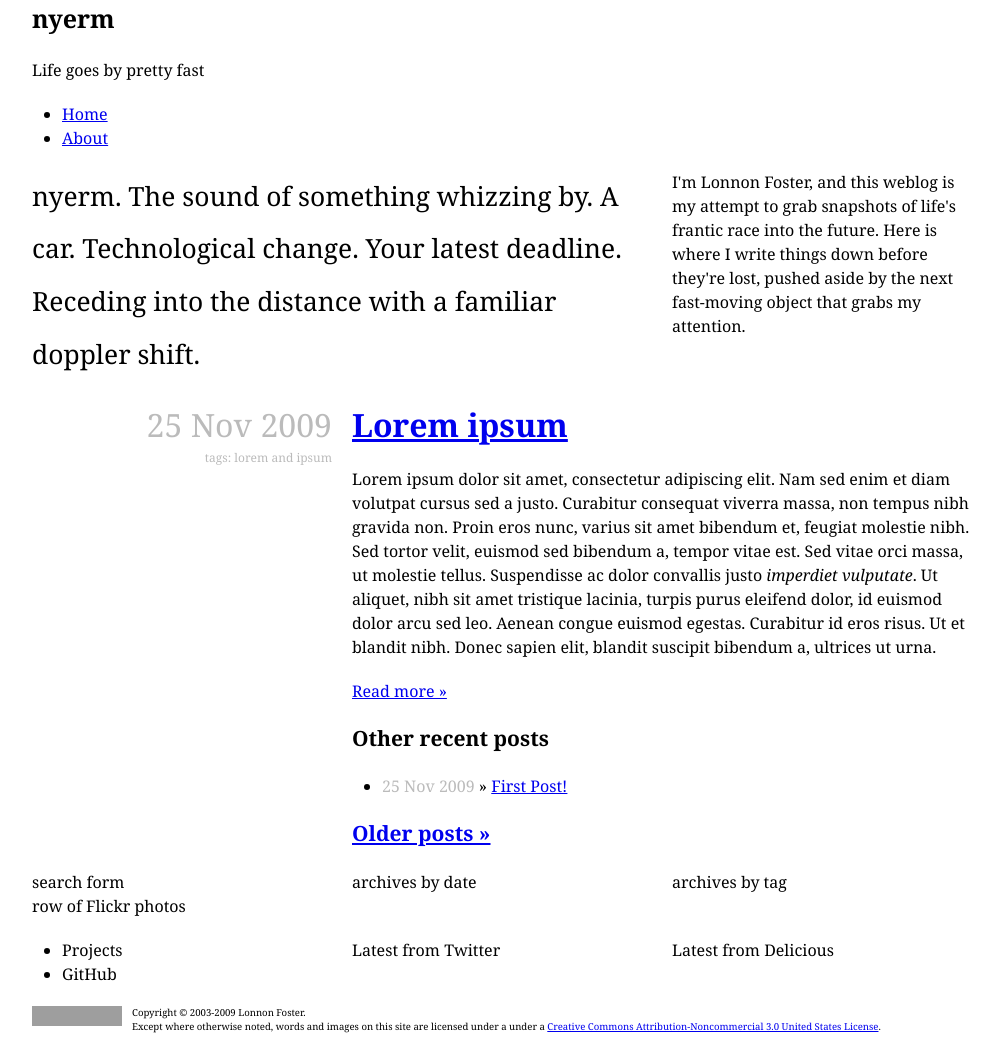
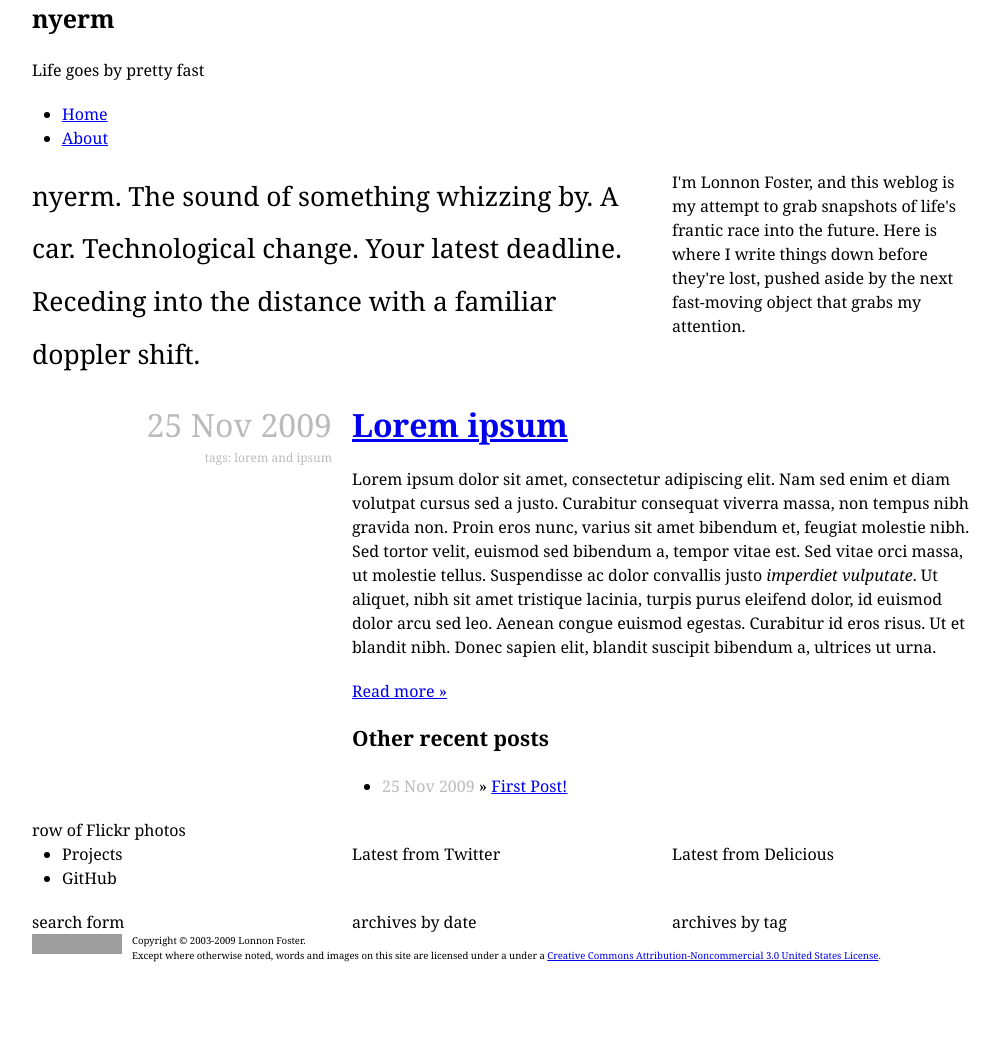
Before and after one commit to lonnon/nyerm, a Jekyll site: the page built from index.html, in a window 1280 px wide. Shown: the whole page, without its empty margins (138-1138 px from the left). Built offline with Jekyll 4.4.1, drawn with Linux system fonts in a browser that asks for light colours; Markdown is read by kramdown in place of the engine named in the settings; after the commit the page ends 983 px from its top, so only the background shows below that; grey boxes are pictures that could not be loaded.

Commit message:
Removed home page footer content from default layout
Rearranged common items toward the bottom of the page so it's easier to
include on every page, and the home page stuff (mostly social media
links) don't appear on every page.

```diff
--- a/_layouts/default.html
+++ b/_layouts/default.html
@@ -18,7 +18,9 @@
         </ul>
       </div>
       <div class="clear"></div>
+
       {{ content }}
+
       <div id="footer" class="grid_12">
         <div id="search" class="alpha grid_4">
           search form
@@ -28,22 +30,6 @@
         </div>
         <div id="archives_by_tag" class="grid_4 omega">
           archives by tag
-        </div>
-        <div class="clear"></div>
-
-        <p>row of Flickr photos</p>
-
-        <div id="footer_left" class="alpha grid_4">
-          <ul>
-            <li>Projects</li>
-            <li>GitHub</li>
-          </ul>
-        </div>
-        <div id="footer_center" class="grid_4">
-          Latest from Twitter
-        </div>
-        <div id="footer_right" class="grid_4 omega">
-          Latest from Delicious
         </div>
         <div class="clear"></div>
 
--- a/index.html
+++ b/index.html
@@ -31,7 +31,21 @@
       <li><span>{{ post.date | date_to_string }}</span> &raquo; <a href="{{ post.url }}">{{ post.title }}</a></li>
     {% endfor %}
   </ul>
-
-  <h3><a href="/archive">Older posts &raquo;</a></h3>
 </div>
 <div class="clear"></div>
+
+<div id="flickr" class="grid_12">row of Flickr photos</div>
+
+<div id="footer_left" class="grid_4">
+  <ul>
+    <li>Projects</li>
+    <li>GitHub</li>
+  </ul>
+</div>
+<div id="footer_center" class="grid_4">
+  Latest from Twitter
+</div>
+<div id="footer_right" class="grid_4">
+  Latest from Delicious
+</div>
+<div class="clear"></div>
```
